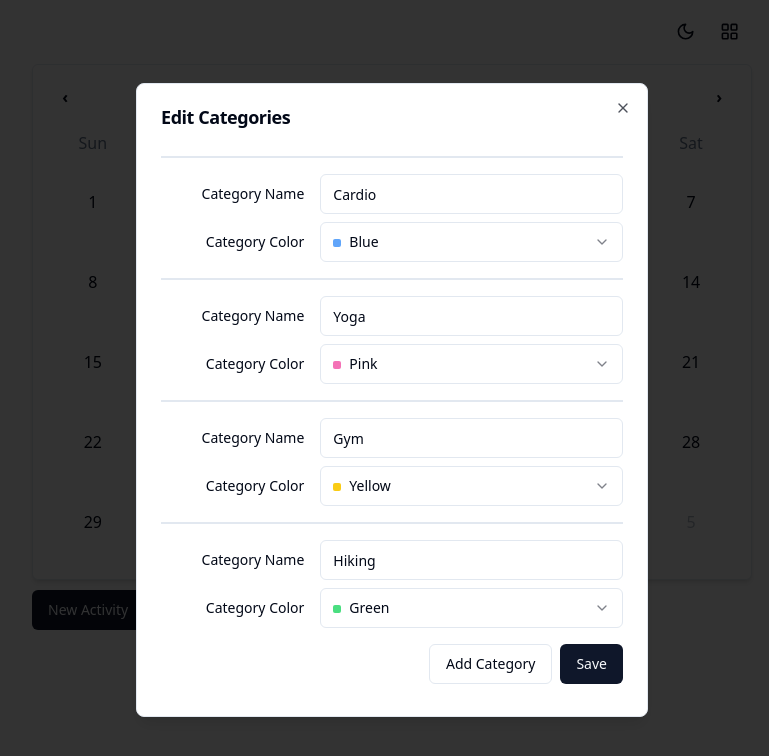
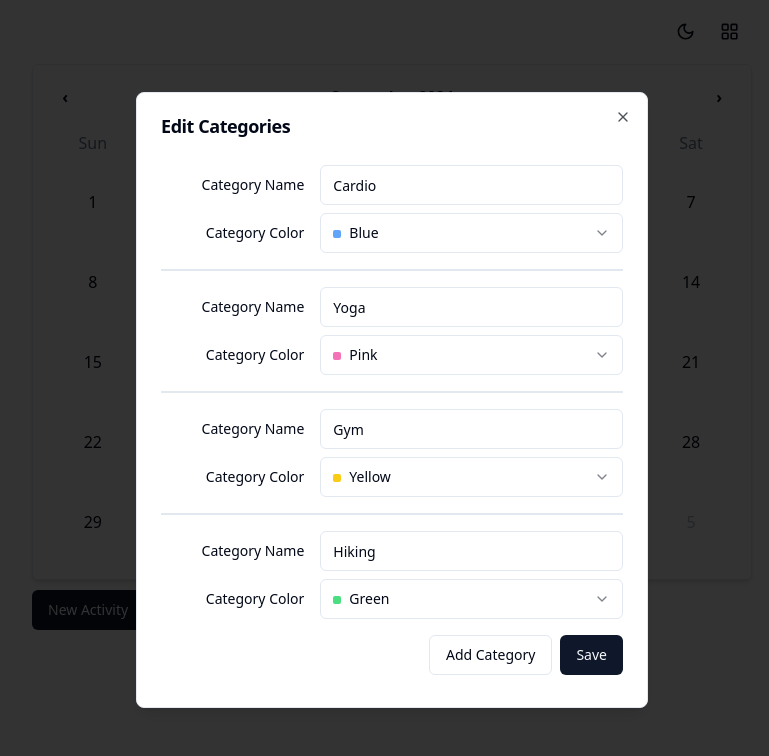
Before and after one commit to jessicaluong/fitness-calendar, a React (Vite) app: page / in a window 1280 px wide. Both pictures are taken after a click on the button 978 px from the left and 32 px from the top of the page. Shown: the top 756 px of the page, without its empty margins (248-1017 px from the left). Built offline with nearby package versions, Linux system fonts and the light colour scheme.

Commit message:
Update line on edit categories dialog to match other dialogs for cohesive user interface

```diff
--- a/src/components/EditCategoriesDialog.tsx
+++ b/src/components/EditCategoriesDialog.tsx
@@ -80,7 +80,9 @@ export default function EditCategoriesDialog({
             {fields.map((field, index) => (
               <div
                 key={`${field.id}`}
-                className="grid grid-cols-1 border-t-[2px] gap-2 pt-4"
+                className={`grid grid-cols-1 border-b-[2px] gap-2 pb-4 ${
+                  index === fields.length - 1 ? "sm:border-b-0 sm:pb-0" : ""
+                }`}
               >
                 <FormFieldInput
                   form={form}
@@ -99,7 +101,7 @@ export default function EditCategoriesDialog({
               </div>
             ))}
 
-            <DialogFooter className="flex flex-col sm:flex-row gap-2 sm:gap-0 border-t-[2px] pt-4 sm:border-0 sm:pt-0">
+            <DialogFooter className="flex flex-col sm:flex-row gap-2 sm:gap-0">
               <Button
                 variant="outline"
                 onClick={() => {
```
